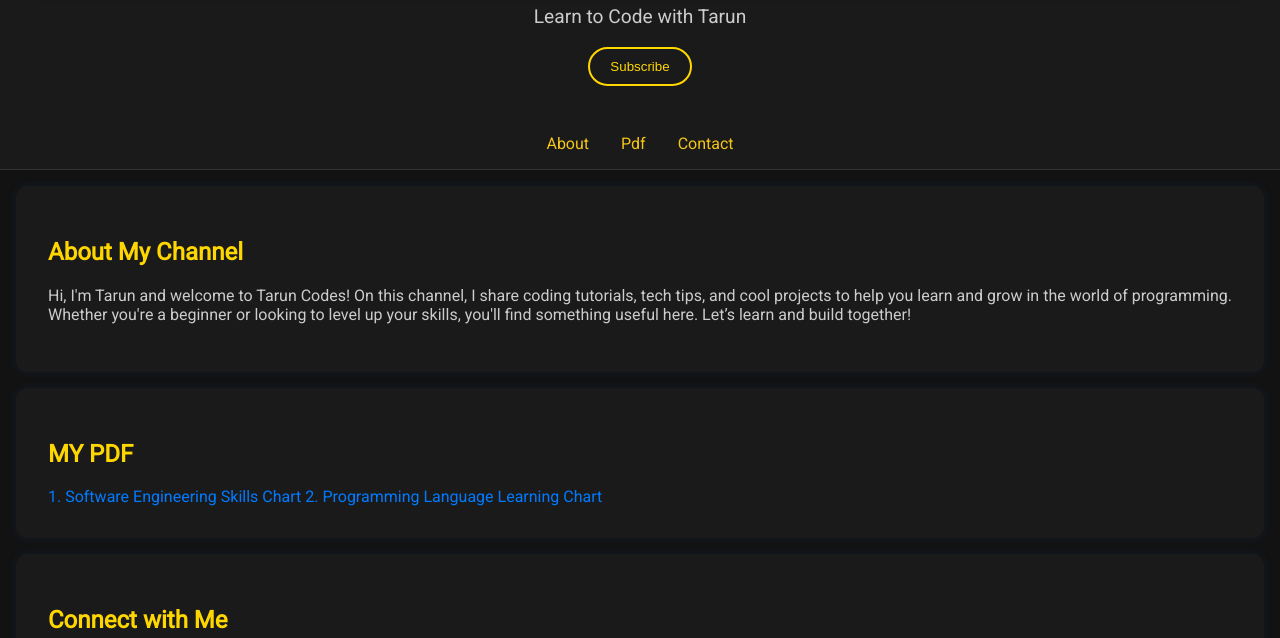
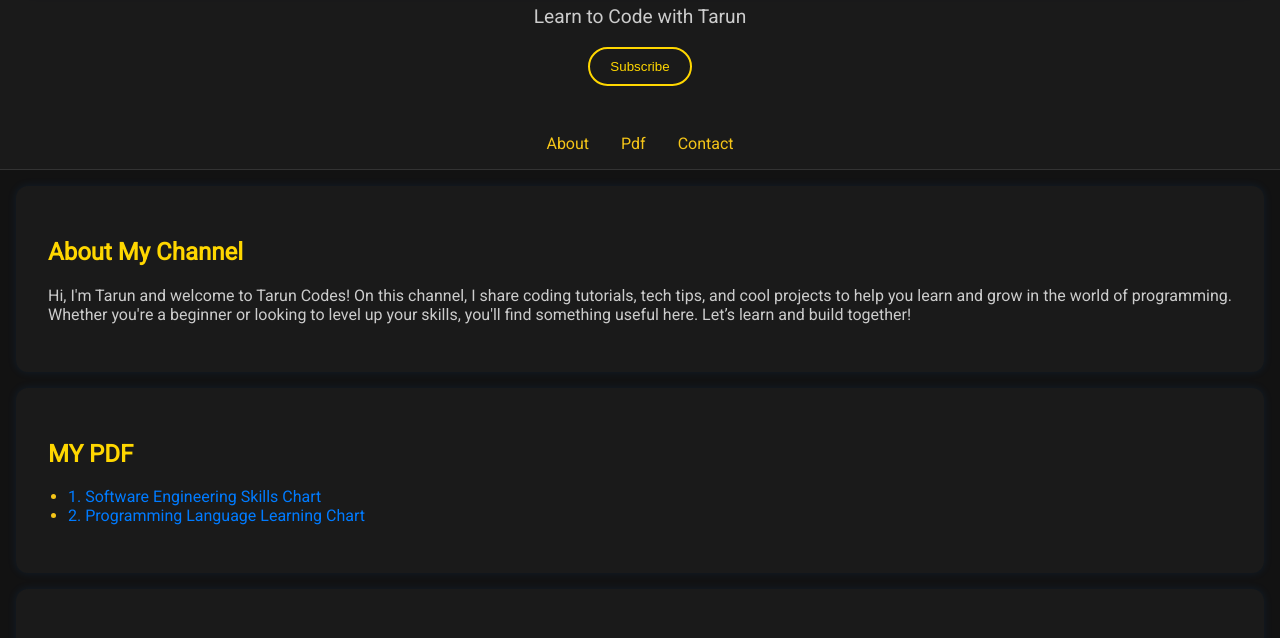
Before and after one commit to taruntelitech/TarunCodes, a plain HTML site: page index.html in a window 1280 px wide. Shown: the part 128-766 px from the top of the page. Drawn offline with Linux system fonts and the light colour scheme.

Commit message:
Update index.html

```diff
--- a/index.html
+++ b/index.html
@@ -32,12 +32,19 @@
 
   <section id="PDF">
     <h2 style="color:#FFD700;">MY PDF</h2>
+    <ul style="padding-left: 20px;">
+      <li>
         <a href="https://drive.google.com/file/d/10gbnxPUlo3JcYGhtFMjpc4iCfbgFxeug/view?usp=sharing" target="_blank" style="color: #007BFF; text-decoration: none;">
-          1. Software Engineering Skills Chart </a>
+          1. Software Engineering Skills Chart
+        </a>
+      </li>
+      <li>
         <a href="https://drive.google.com/file/d/1BnM4EW0N78DSLZHqVsiZWpDOeoeHZK95/view?usp=sharing" target="_blank" style="color: #007BFF; text-decoration: none;">
-          2. Programming Language Learning Chart </a>
+          2. Programming Language Learning Chart
+        </a>
+      </li>
+    </ul>
   </section>
-
 
   <section id="contact">
     <h2>Connect with Me</h2>
```
